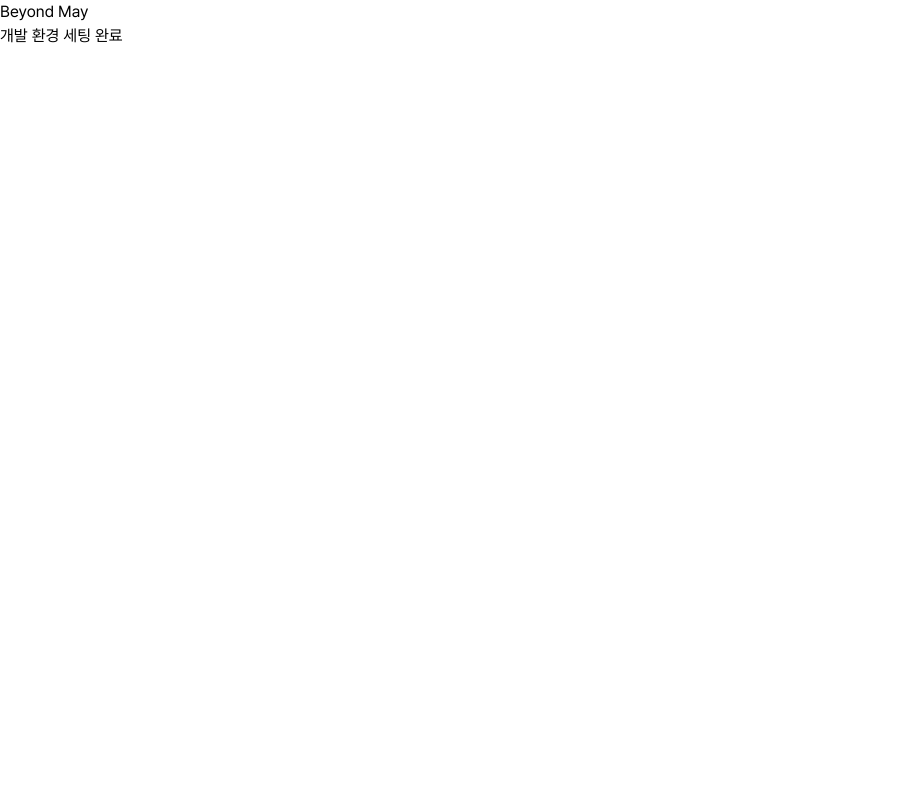
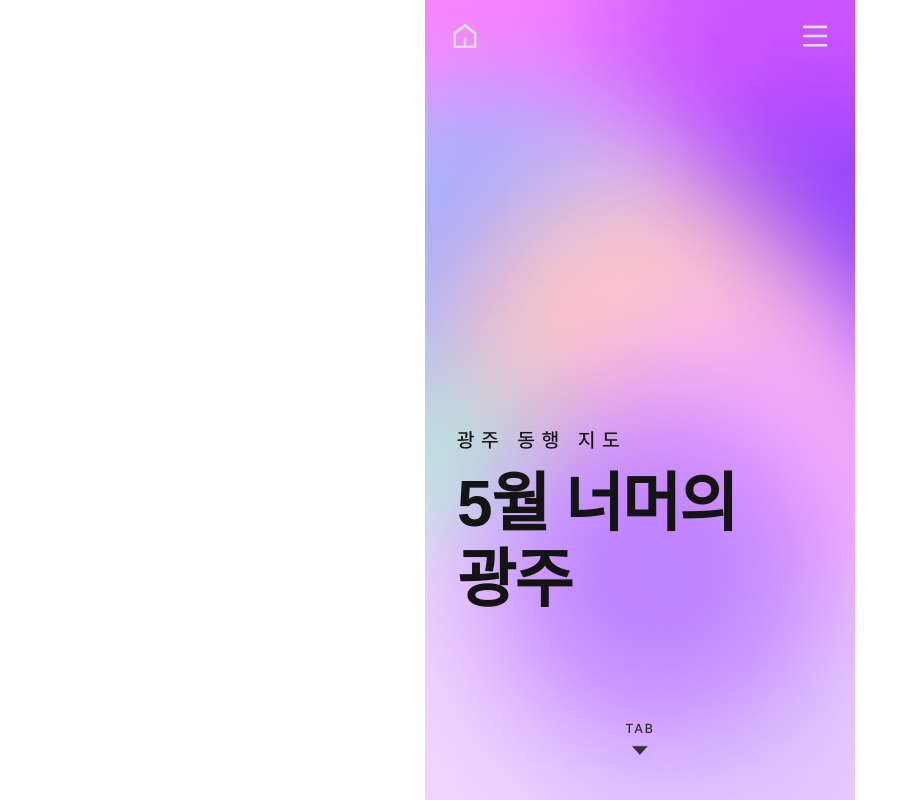
Before and after one commit to Ssumining/beyond-may-fe, a Next.js app: page / in a window 1280 px wide. Shown: the whole page, without its empty margins (0-917 px from the left). Built offline with nearby package versions, Linux system fonts and the light colour scheme; a web font is replaced by a local one.

Commit message:
feat: 메인 화면 레이아웃 구현 (#6)

```diff
--- a/app/page.tsx
+++ b/app/page.tsx
@@ -1,8 +1,52 @@
-export default function Home() {
+"use client";
+
+import { useState } from "react";
+
+import GradientBackground from "@/components/ui/GradientBackground";
+import ScrollIndicator from "@/components/ui/ScrollIndicator";
+import AppHeader from "@/components/layout/AppHeader";
+
+/**
+ * 서비스 시작 화면 (기능명세 1.1.1).
+ *
+ * 하단 "TAB ▼"으로 성향 검사 온보딩에 진입한다.
+ *
+ * TODO(1.1.1): 로컬 스토리지 세션 검사 후 분기 처리 (인증 방식 확정 후 별도 이슈)
+ *   - 세션 없음        → 이 화면 유지
+ *   - 세션 O, 코스 X   → /places 로 리다이렉트
+ *   - 세션 O, 코스 O   → /explore 로 리다이렉트
+ *   - 성향 O, 닉네임 X → /onboarding/nickname 으로 이동
+ */
+const HomePage = () => {
+  // TODO: 사이드바 내용(설정/위치 이동 등) 확정 후 실제 사이드바 컴포넌트와 연결
+  const [isMenuOpen, setIsMenuOpen] = useState(false);
+
   return (
-    <main>
-      <h1>Beyond May</h1>
-      <p>개발 환경 세팅 완료</p>
+    <main className="relative mx-auto flex min-h-[100dvh] w-full max-w-[430px] flex-col overflow-hidden pb-10">
+      <GradientBackground />
+
+      <AppHeader onOpenMenu={() => setIsMenuOpen(true)} />
+
+      <div className="flex-1" />
+
+      <div className="text-neutral-07 px-8">
+        <p className="text-[20px] font-medium tracking-[0.35em]">
+          광주 동행 지도
+        </p>
+        <h1 className="mt-3 text-[64px] leading-[1.18] font-bold tracking-tight">
+          5월 너머의
+          <br />
+          광주
+        </h1>
+      </div>
+
+      <div className="mt-23 flex justify-center">
+        <ScrollIndicator label="TAB" href="/onboarding" />
+      </div>
+
+      {/* TODO: isMenuOpen 시 사이드바 렌더. 내용 확정 후 별도 컴포넌트로 분리 */}
     </main>
   );
-}
+};
+
+export default HomePage;
```
